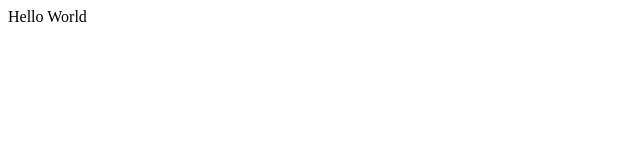
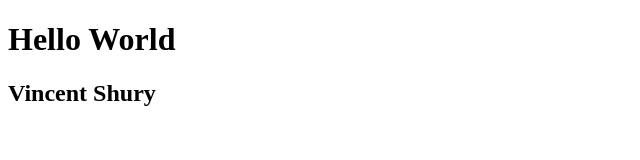
Before and after one commit to Thaewyn/symmetrical-octo-barnacle, a plain HTML site: page test.html in a window 1280 px wide. Shown: the whole page, without its empty margins (0-640 px from the left). Drawn offline with Linux system fonts and the light colour scheme.

Commit message:
Formatted and added main + footer

```diff
--- a/test.html
+++ b/test.html
@@ -1,10 +1,20 @@
 <!DOCTYPE html>
 
 <html>
-  <head>
 
-  </head>
-  <body>
-    Hello World
-  </body>
+<head>
+
+</head>
+
+<body>
+  <main>
+    <h1>
+      Hello World
+    </h1>
+  </main>
+  <footer>
+    <h2>Vincent Shury</h2>
+  </footer>
+</body>
+
 </html>
```
